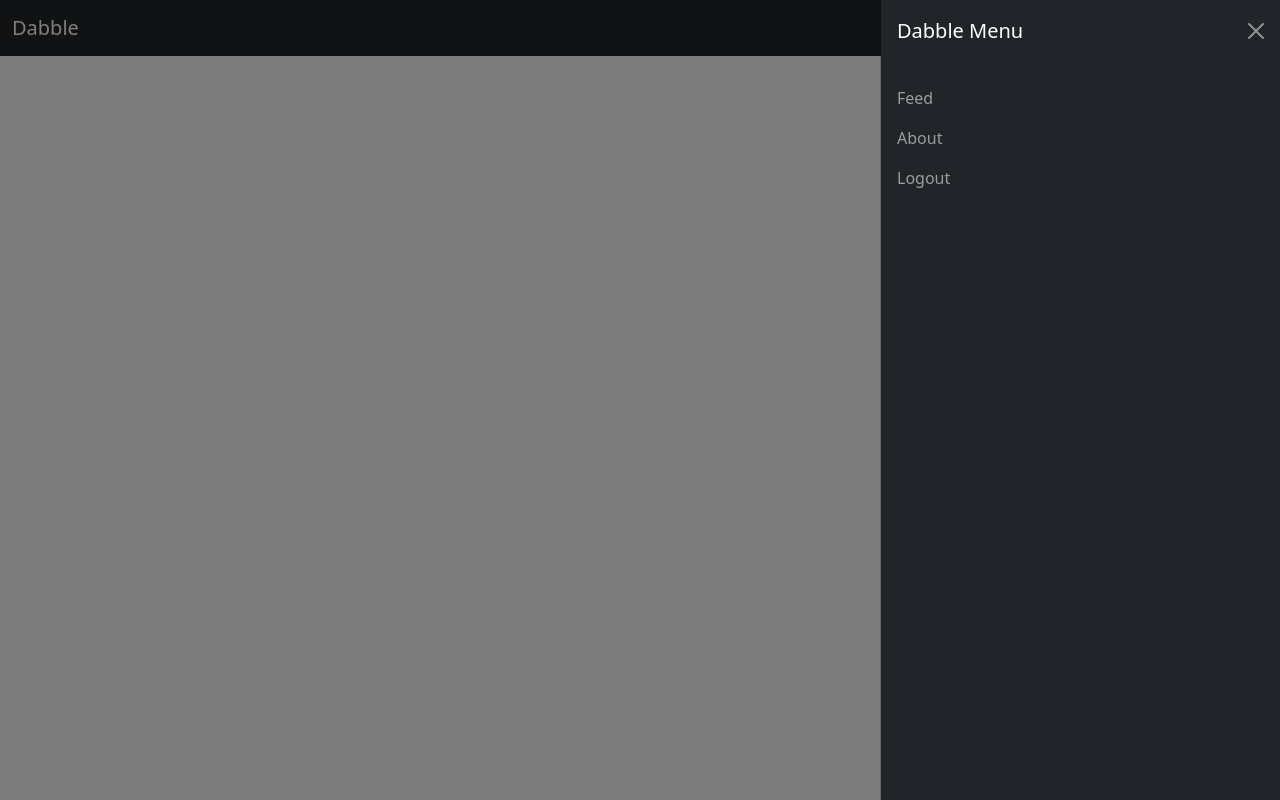
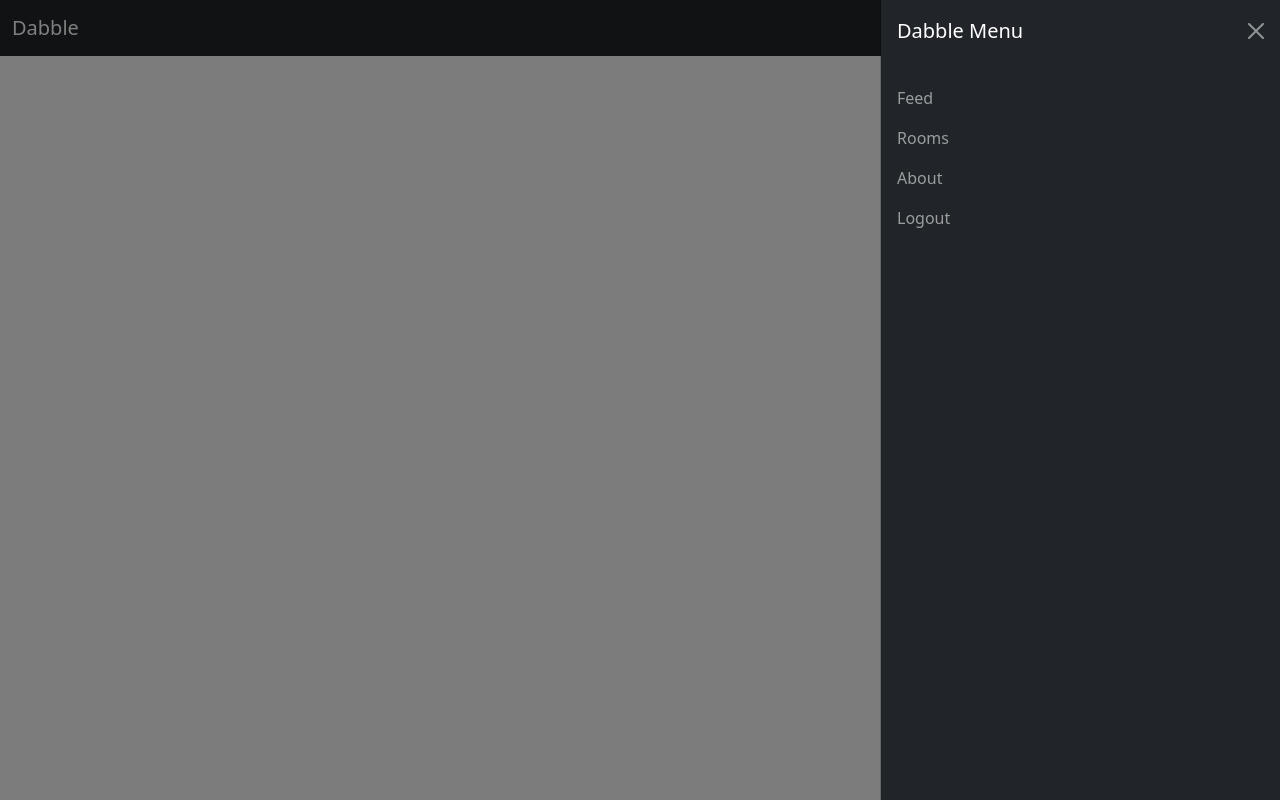
Before and after one commit to Rynstheoverlord/dabble, a Flask app: page /feed in a window 1280 px wide, after a click that opens the changed part. Run offline with Flask 3, Linux system fonts and the light colour scheme; the visitor is signed in with stand-in values (Sample User, id 1); some libraries are stand-ins or nearby versions.

Commit message:
Update site_base.html

```diff
--- a/website/templates/site_base.html
+++ b/website/templates/site_base.html
@@ -36,6 +36,9 @@
             <a class="nav-link navlink-item" aria-current="page" href="/feed">Feed</a>
           </li>
           <li class="nav-item">
+            <a class="nav-link navlink-item" href="/rooms">Rooms</a>
+          </li>
+          <li class="nav-item">
             <a class="nav-link navlink-item" href="/about">About</a>
           </li>
 
```
